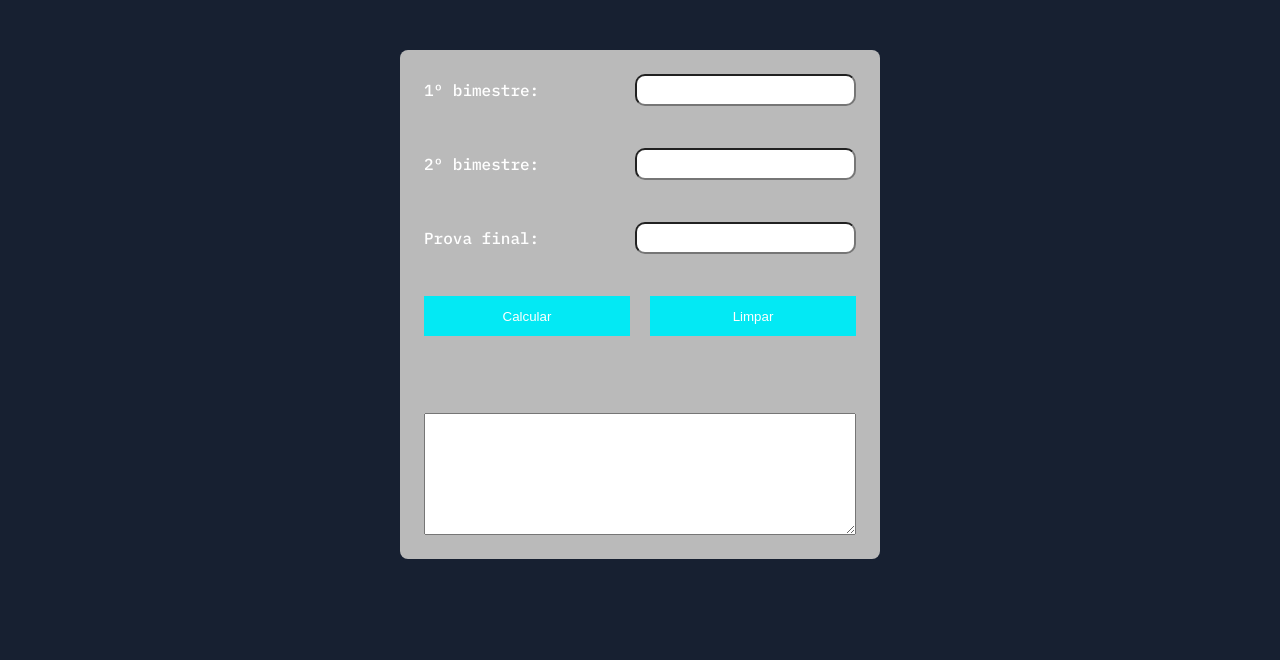
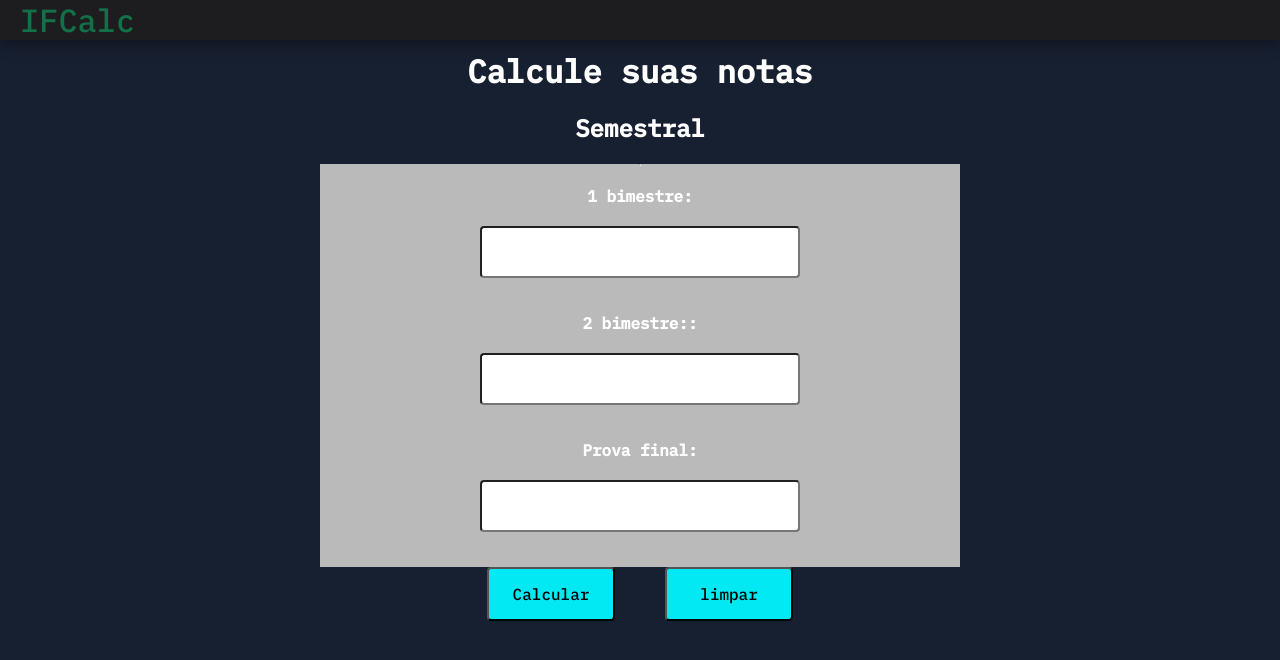
Before and after one commit to Rickson-Rocha/Calculador-de-notas---ifrn, a plain HTML site: page index.html in a window 1280 px wide. Drawn offline with Linux system fonts and the light colour scheme.

Commit message:
novos arquivos

```diff
--- a/index.html
+++ b/index.html
@@ -14,31 +14,28 @@
 <link href="https://fonts.googleapis.com/css2?family=IBM+Plex+Mono:ital,wght@0,100;0,300;0,500;1,200;1,400&display=swap" rel="stylesheet">
 </head>
 <body>
-    <form action="">
-
-        <div class="container">
-            <div class="input_area">
-                <!-- <h2>1º Bimestre:</h2> -->
-                <label for="">1º bimestre:</label>
-                <input id="1bms" type="number">
-            </div>
-            <div class="input_area">
-           <!--      <h2>2º Bimestre</h2> -->
-                <label for="">2º bimestre:</label>
-                <input id="2bms" type="number">
-            </div>
-            <div class="input_area">
-                <!-- <h2>Prova final</h2> -->
-                <label for="">Prova final:</label>
-                <input id="Pvbms" type="number">
-            </div>
-            <div class="btn">
-            <button type="submit">Calcular</button>
-            <button type="reset">Limpar</button>
-            </div>
-            <textarea name="" id="text_area" rows="8"></textarea>
-            </div>
-    </form>
-
+<header>
+    <nav>
+        <a href="">IFCalc</a>
+    </nav>
+</header>
+ <h1 id="titulo">Calcule suas notas</h1>
+ <h2>Semestral</h2>
+ <form action="#">
+    <section>
+    <hr>
+    <br>
+     <label for="1bms">1 bimestre:</label> <br>
+     <input type="number" id="1bms" name="1bms"> <br>
+     <label for="2bms">2 bimestre::</label> <br>
+      <input type="number" id="2bms" name="2bms"> <br>
+      <label for="2bms">Prova final:</label> <br>
+      <input type="number" id="Pvbms" name="Pvbms"> <br>
+    </section>
+    <div class="btn">
+    <input type="submit" class="btn-item" value="Calcular" />
+     <input type="reset"  class="btn-item"value="limpar" />
+    </div>
+</form>
 </body>
 </html>
--- a/style.css
+++ b/style.css
@@ -2,73 +2,83 @@
     padding: 0;
     margin: 0;
     box-sizing: border-box;
+    font-family: 'IBM Plex Mono', monospace;
 }
 
+a{
+    text-decoration: none;
+    font-size: 2rem;
+    color: #137149;
 
+}
 body{
     background-color: #172031;
+}
+header{
+    background-color: #1d1d1f;
+    height: 40px;
+    display: flex;
+    align-items: center;
+    padding:20px;
+    box-shadow: rgba(0, 0, 0, 0.35) 0px 5px 15px;
+}
+h1,h2{
+    margin-top: 10px;
+    margin-bottom: 20px;
     display: flex;
     align-items: center;
     justify-content: center;
-    font-family: 'IBM Plex Mono', monospace;
+    color: #fff;
+    font-weight: 700;
 }
-
-label{
-    margin-block-start: 0em;
-    color: white;
+section{
+    background-color:#BABABA;
+    display:flex;
+    align-items: center;
+    justify-content: center;
+    flex-direction: column;
 }
-.input_area{
-    width: 100%;
-    display: flex;
-    align-items: center;
-    justify-content: space-between;
+form{
+    margin: 0 auto;
+    text-align: left;
+    width: 50vw;
+    margin-left : 25vw;
 
   }
-input{
-    height: 2rem;
-    border-radius: 10px;
-    padding: 12px 20px;
+  input,select{
+     box-sizing: border-box;
+     width: 50%;
+     padding: 15px;
+     border-radius: 4px;
+     margin-bottom: 15px;
   }
-input:focus{
-    box-shadow: rgba(0, 0, 0, 0.12) 0px 3px 8px;
+  input[type=submit] {
+  width: 20%;
  }
-textarea{
-    width: 100%;
-    margin-top: 2em;
+ input[type=reset] {
+  width: 20%;
  }
-.container{
-    background-color: #BABABA;
-    display: inline-flex;
-    padding: 1.5em;
-    border-radius: 0.5em;
-    flex-direction: column;
-    align-items: center;
-    width: 30em;
-    margin-top:50px;
-    gap: 42px;
-
-}
-
-.form{
-    display: flex;
-    justify-content: center;
-    height: 200px;
+ label{
+    display: block;
+    color: #fff;
+    font-weight: 700;
+    box-shadow: #1d1d1f;
  }
  .btn{
     display: flex;
-    flex-direction: row;
-    gap: 20px;
-    height: 3em;
-    width: 100%;
+   align-items: center;
+   justify-content: center;
+   gap: 50px;
+
+
  }
-button{
-    height: 3em;
-    width: 100%;
+.btn-item{
  background-color: #03E9F4;
-    border: none;
-    color: white;
-    flex-direction: row;
+ font-size: 1rem;
+ cursor: pointer;
+ transition: all 1s ease;
 }
-button:hover{
-    cursor: pointer;
+.btn-item:hover{
+   background-color: #172031;
+   color: #fff;
 }
```
Also changed, not shown: index2.html (added, +56 -0 lines), img/ifrn.svg (added), img/logo_ifrn.png (added). Lines whose indentation alone changed are shown as unchanged.
